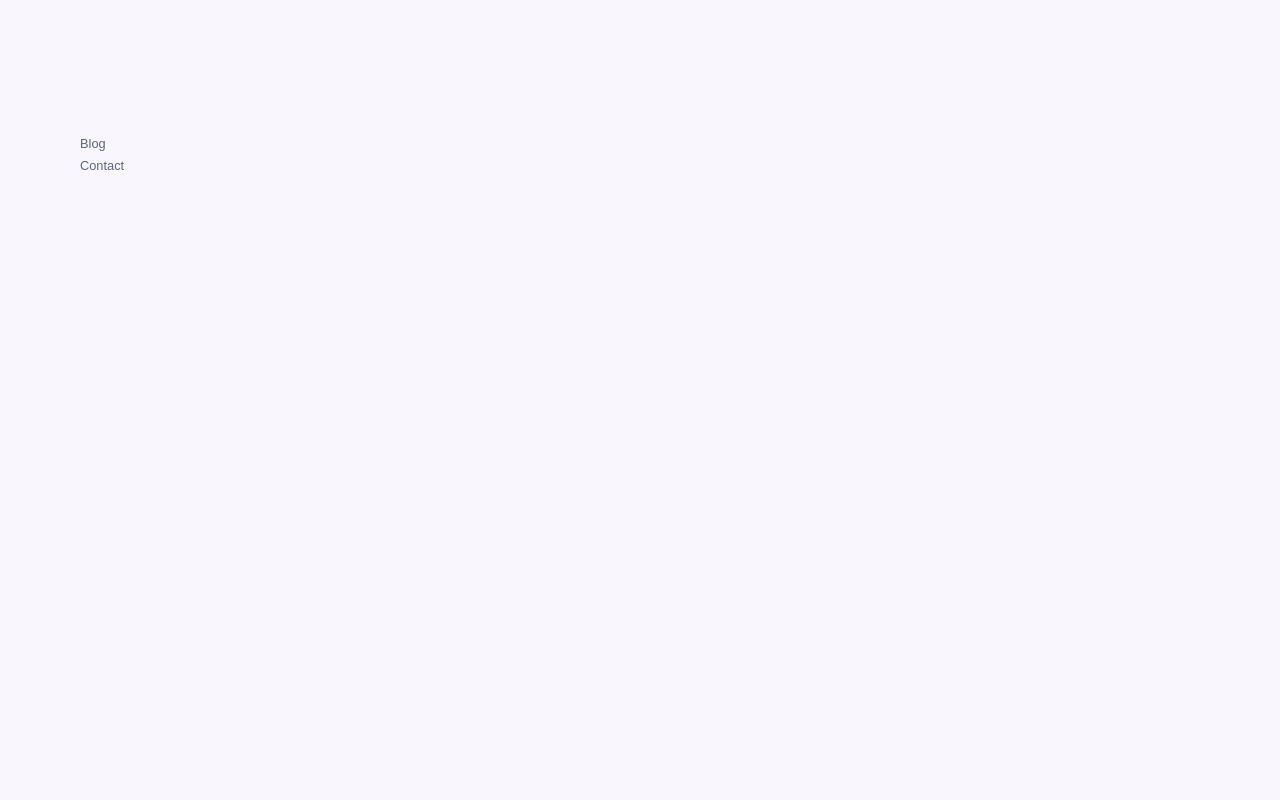
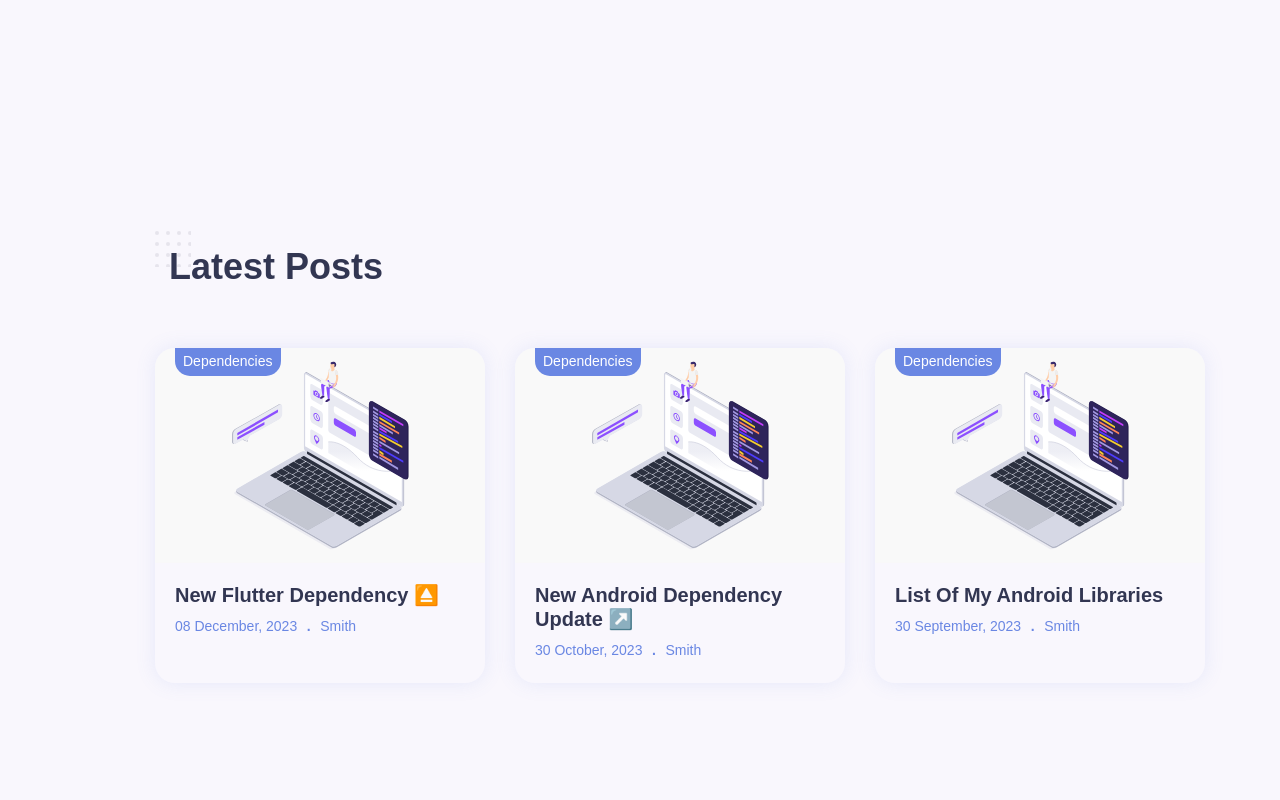
Before and after one commit to smith8h/Smith-Portfolio, a React (Create React App) app: page / in a window 1280 px wide. Shown: the part 5780-6580 px from the top of the page. Before the commit the page ends 5956 px from the top, so only its background shows below. Built offline with nearby package versions, Linux system fonts and the light colour scheme.

Commit message:
feat: complete latest updates section

```diff
--- a/src/components/blog/Blog.jsx
+++ b/src/components/blog/Blog.jsx
@@ -1,9 +1,57 @@
 import React from "react";
-import "./blog.css"
+import "./blog.css";
+import Blog1 from '../../assets/blog-1.svg';
 
 const Blog = () => {
-    return(
-        <div id='blog'>Blog</div>
+    return (
+        <section className="blog container section" id='blog'>
+            <h2 className="section__title">Latest Posts</h2>
+
+            <div className="blog__container grid">
+                <div className="blog__card">
+                    <div className="blog__thumb">
+                        <span className="blog__category">Dependencies</span>
+                        <a href="https://t.me/smithdev/291"><img src={Blog1} alt="Avatar" className="blog__img" /></a>
+                    </div>
+                    <div className="blog__details">
+                        <h3 className="blog__title">New Flutter Dependency ⏏️</h3>
+                        <div className="blog__meta">
+                            <span>08 December, 2023</span>
+                            <span className="blog__dot">.</span>
+                            <span>Smith</span>
+                        </div>
+                    </div>
+                </div>
+                <div className="blog__card">
+                    <div className="blog__thumb">
+                        <span className="blog__category">Dependencies</span>
+                        <a href="https://t.me/smithdev/285" target="__blank"><img src={Blog1} alt="Avatar" className="blog__img" /></a>
+                    </div>
+                    <div className="blog__details">
+                        <h3 className="blog__title">New Android Dependency Update ↗️</h3>
+                        <div className="blog__meta">
+                            <span>30 October, 2023</span>
+                            <span className="blog__dot">.</span>
+                            <span>Smith</span>
+                        </div>
+                    </div>
+                </div>
+                <div className="blog__card">
+                    <div className="blog__thumb">
+                        <span className="blog__category">Dependencies</span>
+                        <a href="https://t.me/smithdev/282"><img src={Blog1} alt="Avatar" className="blog__img" /></a>
+                    </div>
+                    <div className="blog__details">
+                        <h3 className="blog__title">List Of My Android Libraries</h3>
+                        <div className="blog__meta">
+                            <span>30 September, 2023</span>
+                            <span className="blog__dot">.</span>
+                            <span>Smith</span>
+                        </div>
+                    </div>
+                </div>
+            </div>
+        </section>
     );
 }
 
--- a/src/components/blog/blog.css
+++ b/src/components/blog/blog.css
@@ -0,0 +1,60 @@
+.blog__container {
+  grid-template-columns: repeat(3, 1fr);
+  column-gap: 1.875rem;
+}
+
+.blog__card {
+  box-shadow: var(--shadow);
+  border-radius: var(--border-radius);
+  overflow: hidden;
+}
+
+.blog__thumb {
+  position: relative;
+  overflow: hidden;
+}
+
+.blog__img {
+  transform: scale(1);
+  transition: 0.3s;
+}
+
+.blog__thumb:hover .blog__img {
+  transform: scale(1.1);
+}
+
+.blog__category {
+  color: white;
+  background-color: var(--first-color);
+  border-bottom-left-radius: 0.9375rem;
+  border-bottom-right-radius: 0.9375rem;
+  position: absolute;
+  top: 0;
+  left: 1.25rem;
+  font-size: var(--small-font-size);
+  display: inline-block;
+  padding: 0.125rem 0.5rem;
+  transition: 0.3s;
+  z-index: 1;
+}
+
+.blog__details {
+    border-color: var(--container-color);
+    padding: 1.25rem;
+}
+
+.blog__title {
+    font-size: var(--h3-font-size);
+    margin-bottom: .5rem;
+}
+
+.blog__meta {
+    display: flex;
+    column-gap: .6rem;
+    font-size: var(--small-font-size);
+    color: var(--first-color);
+}
+
+.blog__dot {
+    font-weight: var(--font-bold);
+}
```
